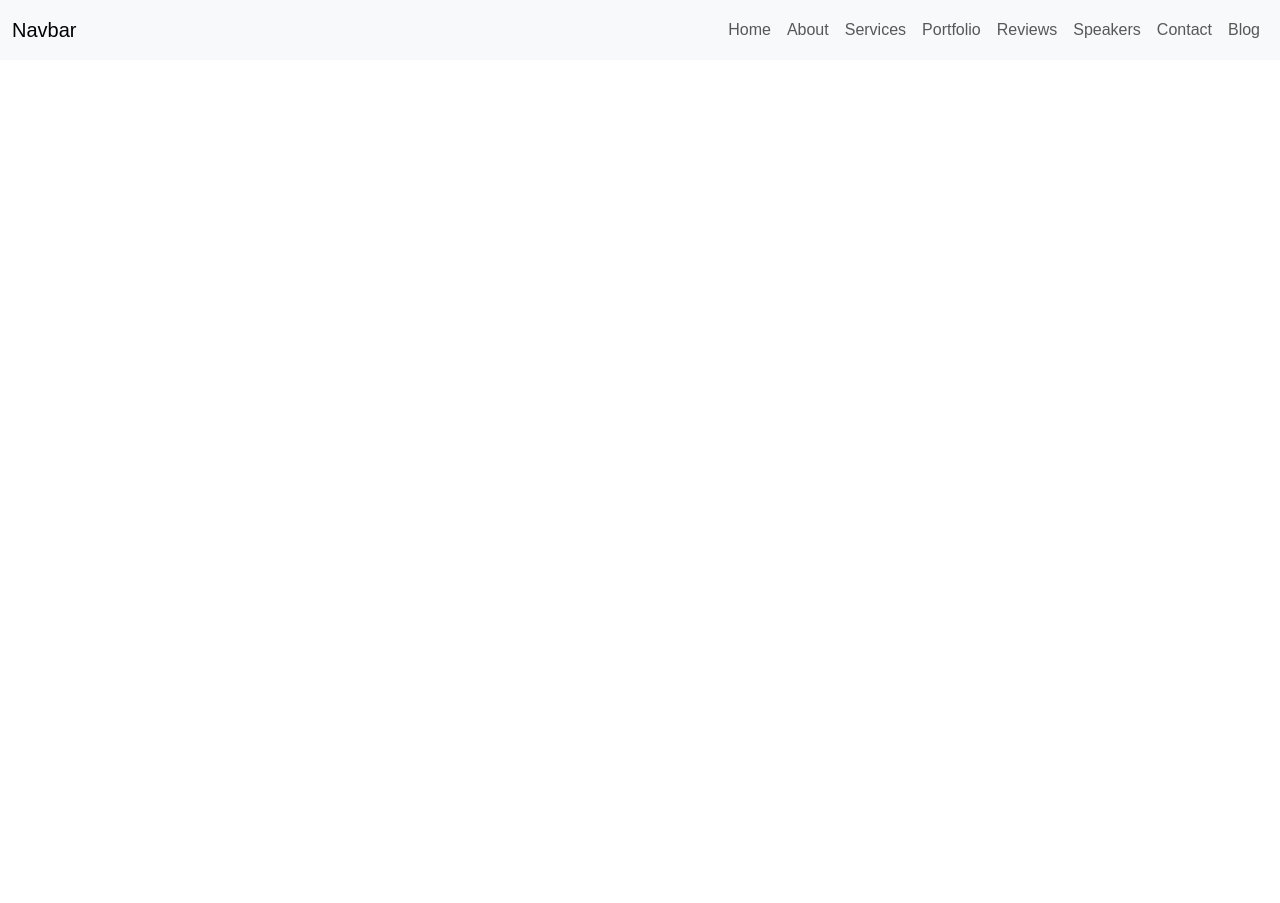
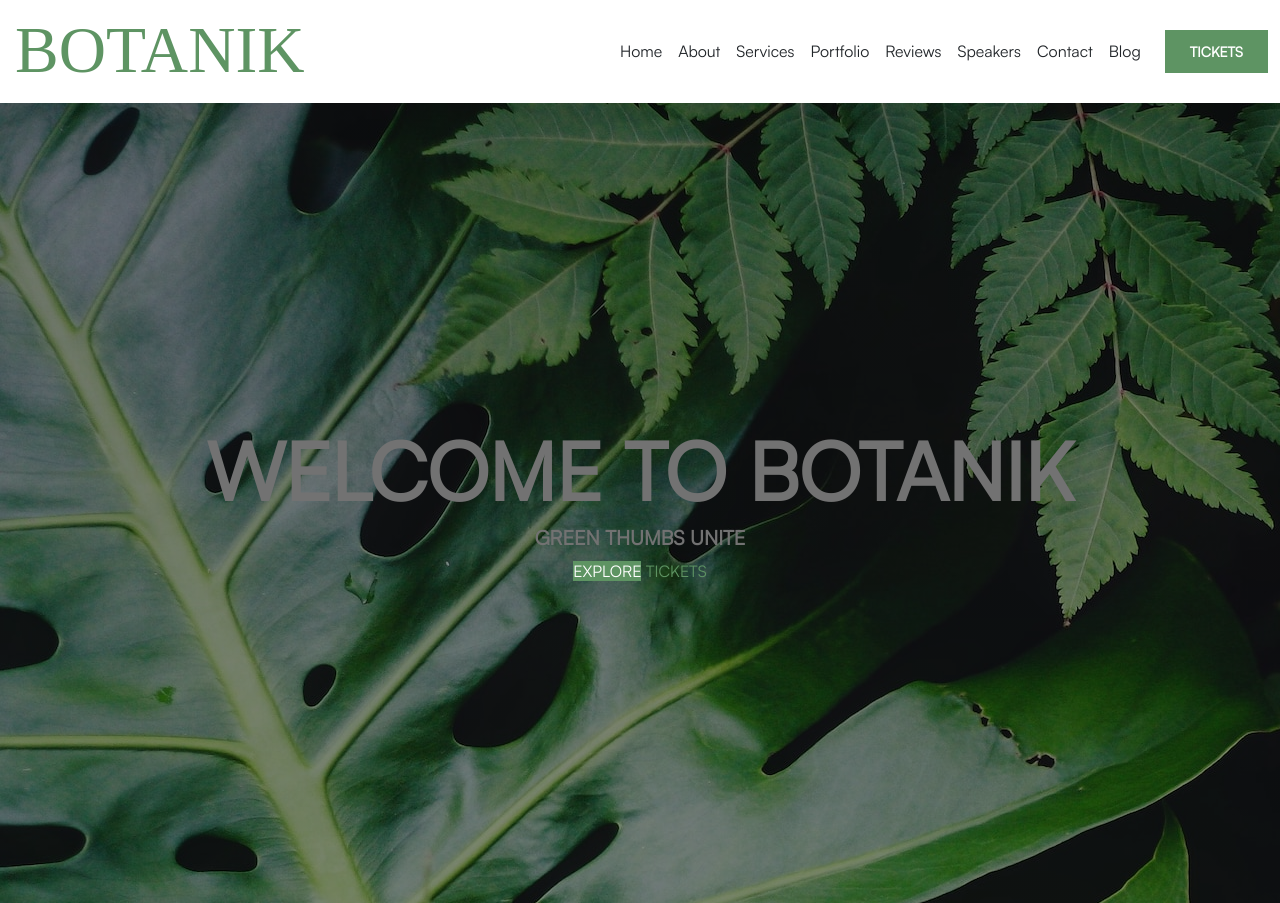
Before and after one commit to Mica-Oz/botanik, a plain HTML site: page index.html in a window 1280 px wide. Before the commit the page ends 800 px from the top, so only its background shows below. Drawn offline with nearby package versions, Linux system fonts and the light colour scheme; a web font is replaced by a local one.

Commit message:
hero laid out

```diff
--- /dev/null
+++ b/assets/css/satoshi.css
@@ -0,0 +1,9 @@
+@font-face {
+  font-family: "Satoshi-Regular";
+  src: url("../fonts/Satoshi-Regular.woff2") format("woff2"),
+    url("../fonts/Satoshi-Regular.woff") format("woff"),
+    url("../fonts/Satoshi-Regular.ttf") format("truetype");
+  font-weight: 400;
+  font-display: swap;
+  font-style: normal;
+}
--- a/assets/css/style.css
+++ b/assets/css/style.css
@@ -1,15 +1,22 @@
+/* FONTS */
+
 @import url(../css/stardom.css);
+@import url(../css/satoshi.css);
+
+/* VARIABLES */
 
 :root {
   --c-dark: #212529;
-  --c-brand: #4e57d4;
-  --c-brand-light: #6970dd;
+  --c-brand: #5e9463;
+  --c-brand-light: #8bd893;
   --c-brand-rgb: 78, 87, 212;
   --c-body: #727272;
-  --font-base: "stardom", sans-serif;
+  --font-base: "Satoshi-Regular", sans-serif;
   --box-shadow: 0px 15px 25px rgba(0, 0, 0, 0.08);
   --transition: all 0.5s ease;
 }
+
+/* RESET & HELPERS */
 
 body {
   font-family: var(--font-base);
@@ -50,3 +57,46 @@ img {
   padding-top: 140px;
   padding-bottom: 140px;
 }
+
+/* NAVBAR */
+
+.navbar {
+  box-shadow: var(--box-shadow);
+}
+
+.navbar-nav .nav-link {
+  font-weight: 500;
+  color: var(--c-dark);
+}
+
+.navbar-nav .nav-link.active {
+  color: var(--c-brand);
+}
+
+/* BTN */
+
+.btn {
+  font-weight: 600;
+  font-size: 14px;
+  text-transform: uppercase;
+  border-radius: 0;
+  padding: 10px 24px;
+}
+
+.btn-brand {
+  background-color: var(--c-brand);
+  color: white;
+}
+
+.btn-brand:hover {
+  background-color: var(--c-brand-light);
+  border-color: var(--c-brand-light);
+  color: white;
+}
+
+/* HERO */
+
+#hero {
+  background: linear-gradient(rgba(0, 0, 0, 0.507), rgba(0, 0, 0, 0.438)),
+    url(../images/hero-bg.jpg);
+}
--- a/index.html
+++ b/index.html
@@ -13,9 +13,11 @@
   </head>
   <body>
     <!-- navbar -->
-    <nav class="navbar navbar-expand-lg bg-body-tertiary">
+    <nav class="navbar navbar-expand-lg bg-white sticky-top">
       <div class="container-fluid">
-        <a class="navbar-brand" href="#">Navbar</a>
+        <a class="navbar-brand" href="#">
+          <img src="./assets/images/logo-dark.svg" alt="logo" width="100%" />
+        </a>
         <button
           class="navbar-toggler"
           type="button"
@@ -54,9 +56,29 @@
               <a class="nav-link" href="#blog">Blog</a>
             </li>
           </ul>
+          <a href="#" class="btn btn-brand ms-lg-3">Tickets</a>
         </div>
       </div>
     </nav>
+
+    <!-- hero -->
+    <section id="hero" class="min-vh-100 d-flex align-items-center text-center">
+      <div class="container">
+        <div class="row">
+          <div class="col-12">
+            <h1 class="text-uppercase fw-semibold display-1">
+              Welcome to Botanik
+            </h1>
+            <h5>GREEN THUMBS UNITE</h5>
+            <div>
+              <a href="#" class="'btn btn-brand">EXPLORE</a>
+              <a href="#" class="'btn btn-light">TICKETS</a>
+            </div>
+          </div>
+        </div>
+      </div>
+    </section>
+
     <script src="https://cdn.jsdelivr.net/npm/bootstrap@5.3.1/dist/js/bootstrap.bundle.min.js
     "></script>
   </body>
```
Also changed, not shown: assets/css/stardom.css (+0 -13 lines), assets/fonts/Satoshi-Regular.otf (added), assets/fonts/Satoshi-Regular.ttf (added), assets/fonts/Satoshi-Regular.woff (added), assets/fonts/Satoshi-Regular.woff2 (added), assets/fonts/Stardom-Regular.ttf (added), assets/fonts/Stardom-Regular.woff (added), assets/fonts/Stardom-Regular.woff2 (added), assets/images/logo-dark.svg (added), 1 other file.
